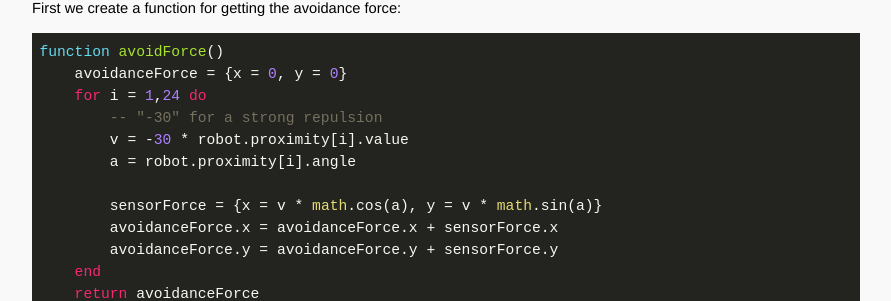
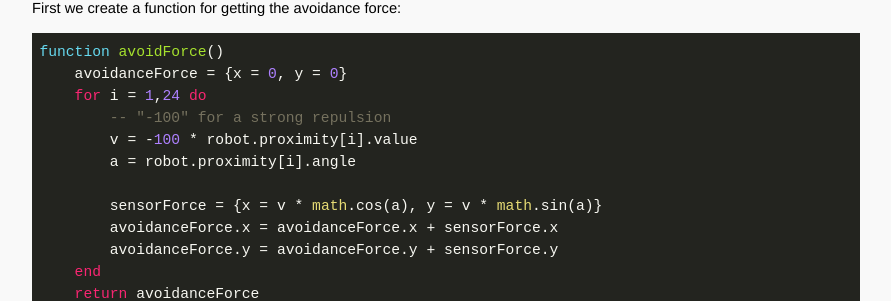
Before and after one commit to OpenTechSchool-Brussels/AI-for-robots-and-swarms, a Jekyll site: the page built from Making-sense-of-it.markdown, in a window 1280 px wide and 900 px high, scrolled down 1352 px. Shown: the part 150-451 px from the top of the window, without its empty margins (324-1215 px from the left). Built offline with Jekyll 4.4.1, drawn with Linux system fonts in a browser that asks for light colours; Markdown is read by kramdown in place of the engine named in the settings.

Commit message:
Update Making-sense-of-it.markdown

```diff
--- a/Making-sense-of-it.markdown
+++ b/Making-sense-of-it.markdown
@@ -66,8 +66,8 @@ First we create a function for getting the avoidance force:
 function avoidForce()
     avoidanceForce = {x = 0, y = 0}
     for i = 1,24 do
-        -- "-30" for a strong repulsion
-        v = -30 * robot.proximity[i].value
+        -- "-100" for a strong repulsion
+        v = -100 * robot.proximity[i].value
         a = robot.proximity[i].angle
 
         sensorForce = {x = v * math.cos(a), y = v * math.sin(a)}
```
